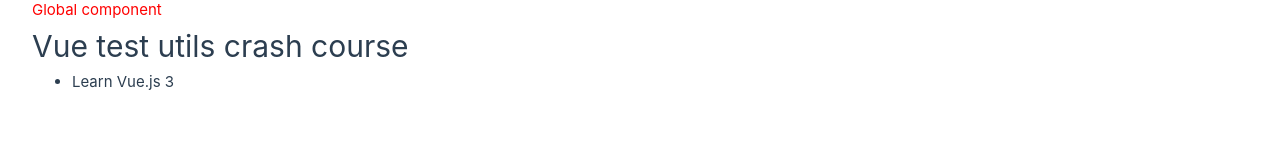
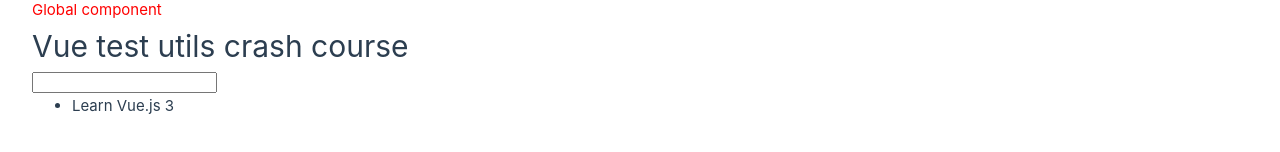
Before and after one commit to Johnny-Jackpot/sandbox, a Vue app in the folder vue/vue-project/: page /build-in-components/vue-test-utils-crash-course in a window 1280 px wide. Shown: the part 202-354 px from the top of the page. Built offline with nearby package versions, Linux system fonts and the light colour scheme; the HTML template or start-up script is replaced by a standard one.

Commit message:
added form for a new todo

```diff
--- a/vue/vue-project/src/components/scaling-up/testing/todo-list/TodoList.vue
+++ b/vue/vue-project/src/components/scaling-up/testing/todo-list/TodoList.vue
@@ -8,9 +8,21 @@
     completed: false,
   }
 ])
+const newTodo = ref('')
+
+function createTodo() {
+  todos.value.push({
+    id: 2,
+    text: newTodo.value,
+    completed: false
+  })
+}
 </script>
 
 <template>
+  <form data-test="form" @submit.prevent="createTodo">
+    <input type="text" data-test="new-todo" v-model="newTodo" />
+  </form>
   <ul>
     <li v-for="todo in todos" :key="todo.id" data-test="todo">
       {{ todo.text }}
```
